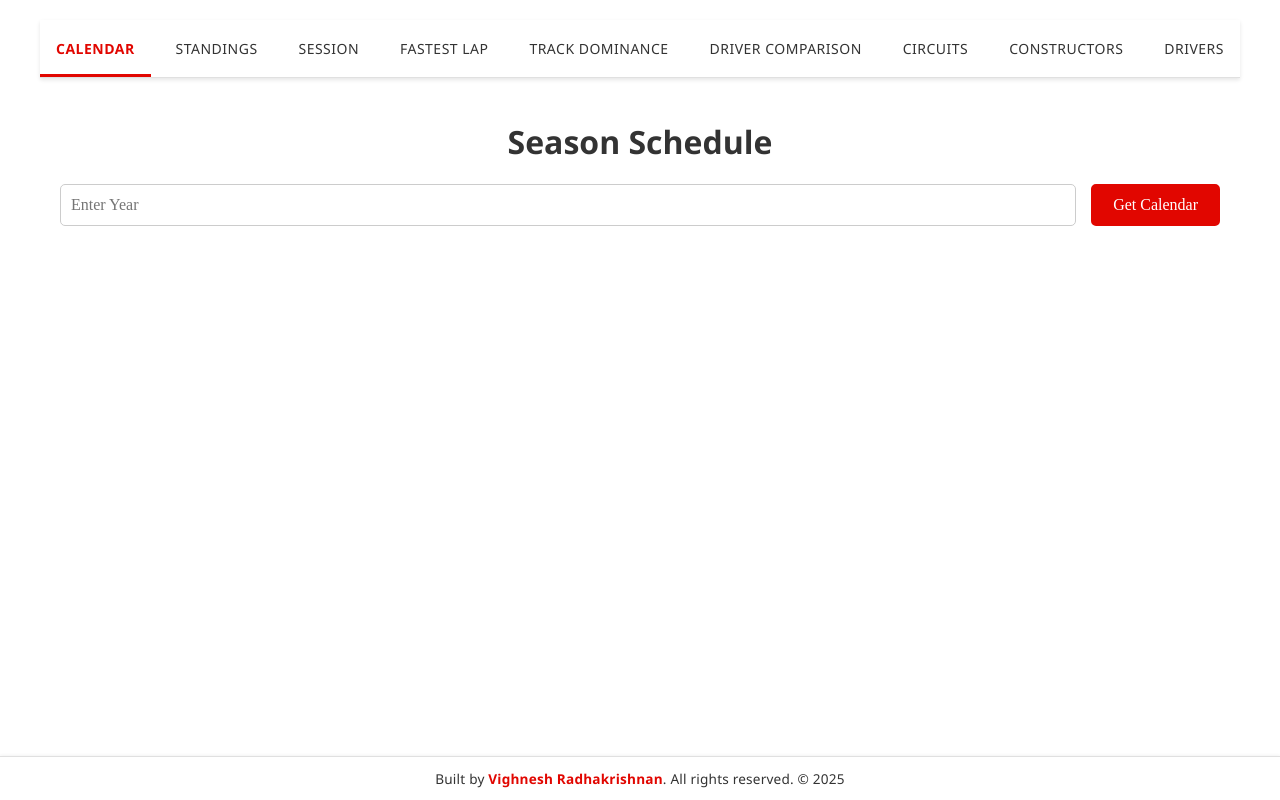
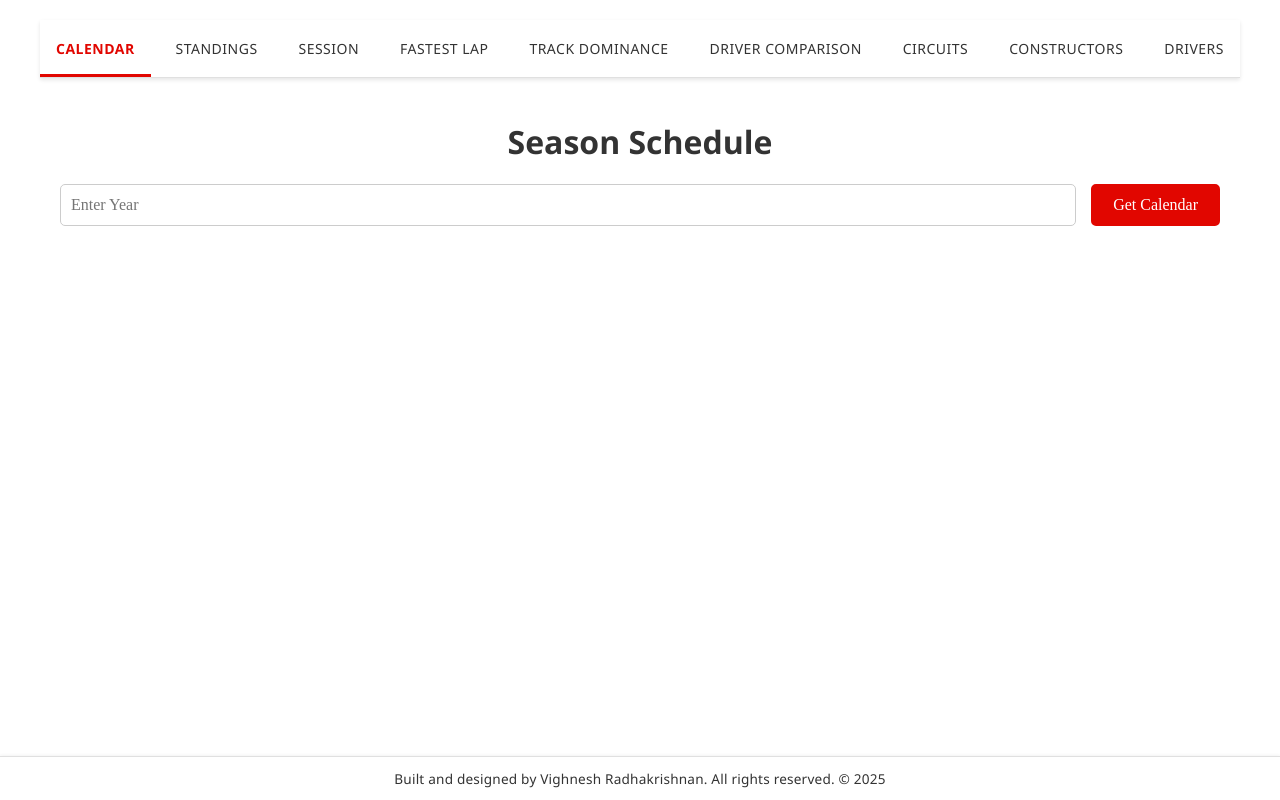
Before and after one commit to vighnesh-radhakrishnan/anemoi, a React (Create React App) app in the folder frontend/: page / in a window 1280 px wide. Built offline with nearby package versions, Linux system fonts and the light colour scheme.

Commit message:
footer styled div

```diff
--- a/frontend/src/Components/Container.js
+++ b/frontend/src/Components/Container.js
@@ -236,25 +236,34 @@ export const Heading = styled.h1`
 
 export const FooterWrapper = styled.footer`
   width: 100%;
-  padding: 2px;
-  background-color: rgb(244, 244, 244);
-  color: rgb(51, 51, 51);
+  padding: 0.75rem 0;
+  background-color: #fff;
+  color: #333;
   text-align: center;
-  font-size: 0.9rem;
-  border-top: 2px solid rgb(225, 6, 0);
+  font-size: 0.85rem;
+  font-family: "Titillium Web", "Segoe UI", sans-serif;
+  letter-spacing: 0.2px;
+  box-shadow: 0 -1px 3px rgba(0, 0, 0, 0.05);
   position: fixed;
   bottom: 0;
   right: 0;
   left: 0;
+  z-index: 90;
+  border-top: 1px solid #e0e0e0;
+
+  @media (max-width: 968px) {
+    padding: 0.6rem 0;
+    font-size: 0.75rem;
+  }
 
   a {
+    color: #e10600;
     text-decoration: none;
-    color: #e10600;
-    font-weight: bold;
-    transition: color 0.3s ease;
+    font-weight: 600;
+    transition: all 0.2s ease;
 
     &:hover {
-      color: #b00400;
+      text-decoration: underline;
     }
   }
 `;
--- a/frontend/src/Components/Footer.js
+++ b/frontend/src/Components/Footer.js
@@ -1,60 +1,13 @@
 // src/Components/Footer.js
 import React from "react";
 import styled from "styled-components";
-
-const FooterContainer = styled.footer`
-  width: 100%;
-  padding: 0.75rem 0;
-  background-color: #fff;
-  color: #333;
-  text-align: center;
-  font-size: 0.85rem;
-  font-family: "Titillium Web", "Segoe UI", sans-serif;
-  letter-spacing: 0.2px;
-  box-shadow: 0 -1px 3px rgba(0, 0, 0, 0.05);
-  position: fixed;
-  bottom: 0;
-  right: 0;
-  left: 0;
-  z-index: 90;
-  border-top: 1px solid #e0e0e0;
-
-  @media (max-width: 968px) {
-    padding: 0.6rem 0;
-    font-size: 0.75rem;
-  }
-`;
-
-const FooterText = styled.p`
-  margin: 0;
-  font-weight: 400;
-`;
-
-const FooterLink = styled.a`
-  color: #e10600;
-  text-decoration: none;
-  font-weight: 600;
-  transition: all 0.2s ease;
-
-  &:hover {
-    text-decoration: underline;
-  }
-`;
+import { FooterWrapper } from "./Container";
 
 const Footer = () => (
-  <FooterContainer>
-    <FooterText>
-      Built by{" "}
-      <FooterLink
-        href="https://github.com/vighneshradhakrishnan"
-        target="_blank"
-        rel="noopener noreferrer"
-      >
-        Vighnesh Radhakrishnan
-      </FooterLink>
-      . All rights reserved. © {new Date().getFullYear()}
-    </FooterText>
-  </FooterContainer>
+  <FooterWrapper>
+    Built and designed by Vighnesh Radhakrishnan. All rights reserved. ©{" "}
+    {new Date().getFullYear()}
+  </FooterWrapper>
 );
 
 export default Footer;
```
